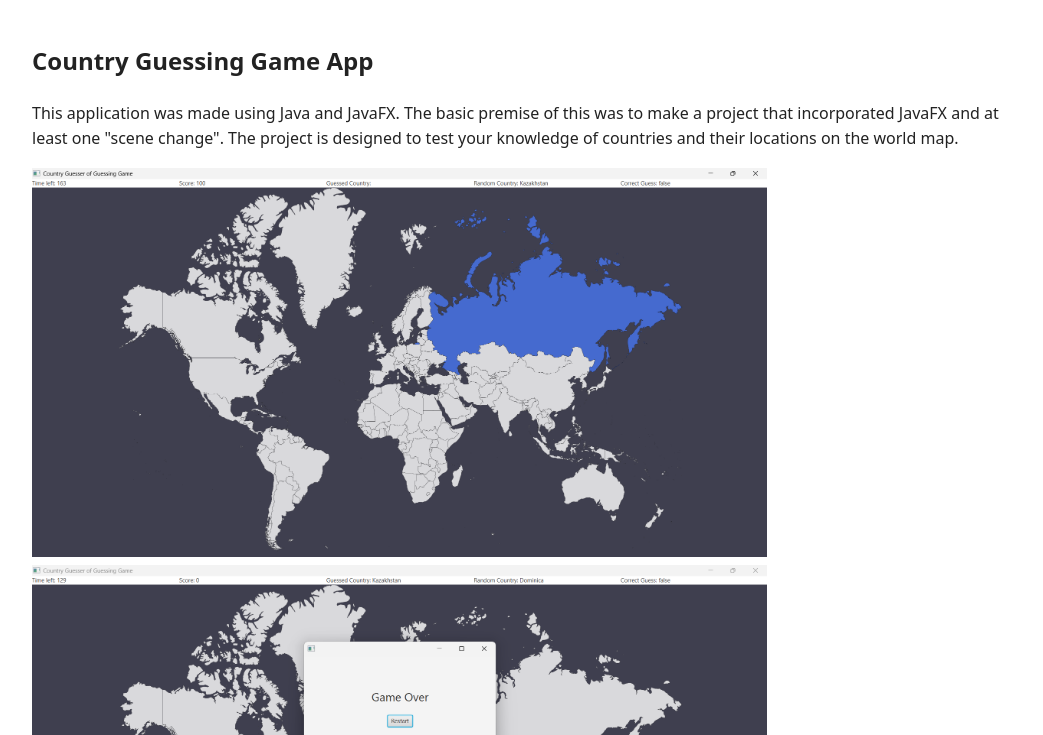
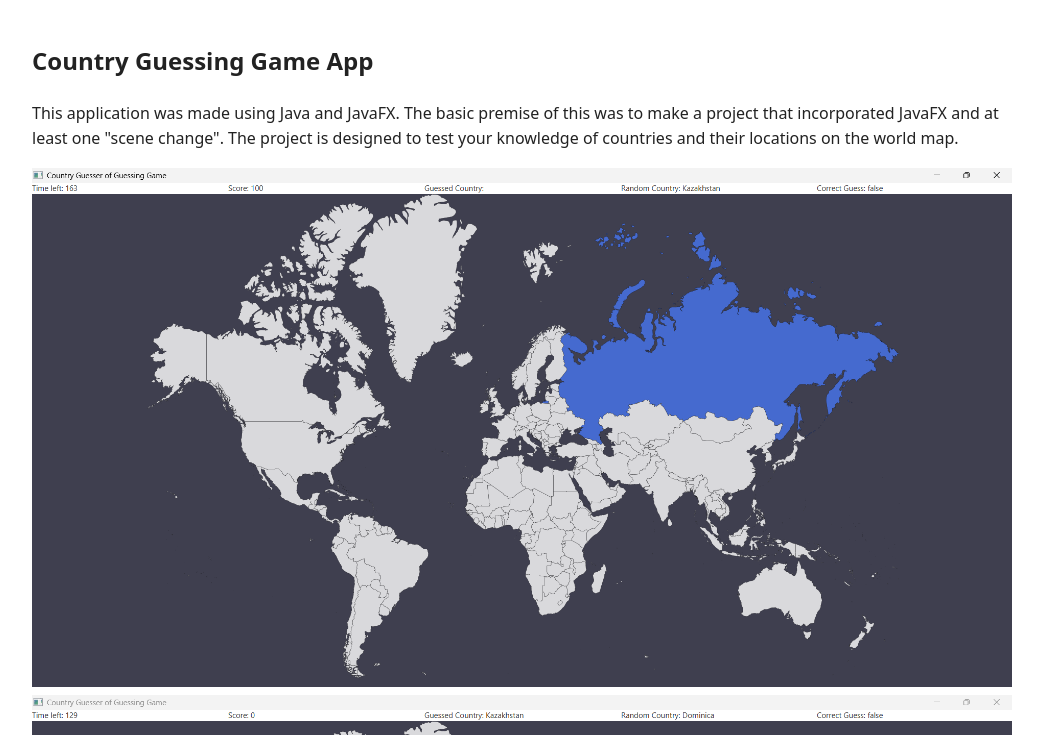
Before and after one commit to TheKingofHearts777/info, a plain HTML site: page country-guessing-game.html in a window 1280 px wide. Shown: the part 65-800 px from the top of the page, without its empty margins (118-1161 px from the left). Drawn offline with Linux system fonts and the light colour scheme.

Commit message:
update demo-img css

```diff
--- a/assets/css/styles.css
+++ b/assets/css/styles.css
@@ -185,7 +185,8 @@ main.container {
 }
 
 .demo-img {
-    max-width: 75%;
+    justify-self: center;
+    max-width: 100%;
     min-width: 100px;
     height: auto;
 }
```
